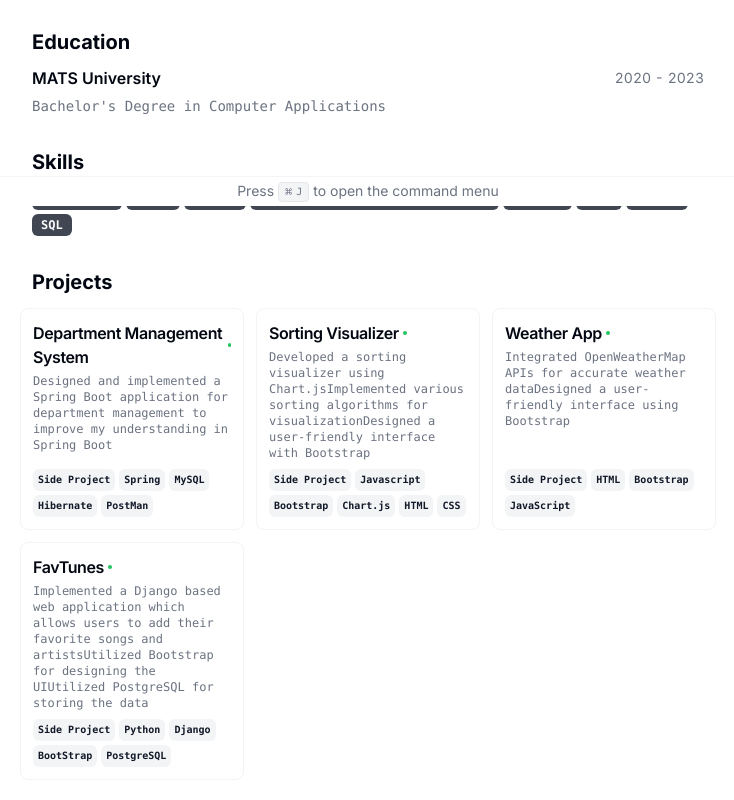
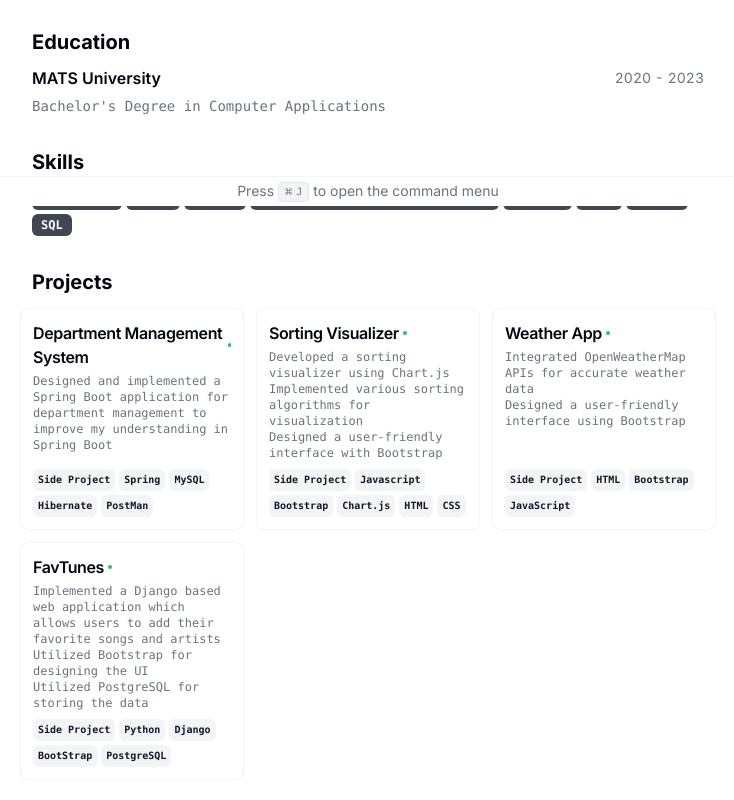
Before and after one commit to vadlamaniuday/resume, a Next.js app: page / in a window 1280 px wide. Shown: the part 594-1394 px from the top of the page, without its empty margins (272-1006 px from the left). Built offline with nearby package versions, Linux system fonts and the light colour scheme.

Commit message:
Changed the project-card to accept arrays

```diff
--- a/src/components/project-card.tsx
+++ b/src/components/project-card.tsx
@@ -37,7 +37,13 @@ export function ProjectCard({ title, description, tags, link }: Props) {
             {link?.replace("https://", "").replace("www.", "").replace("/", "")}
           </div>
           <CardDescription className="font-mono text-xs">
-            {description}
+          {Array.isArray(description) ? (
+    description.map((item, index) => (
+      <p key={index}>{item}</p>
+    ))
+  ) : (
+    <p>{description}</p>
+  )}
           </CardDescription>
         </div>
       </CardHeader>
```
